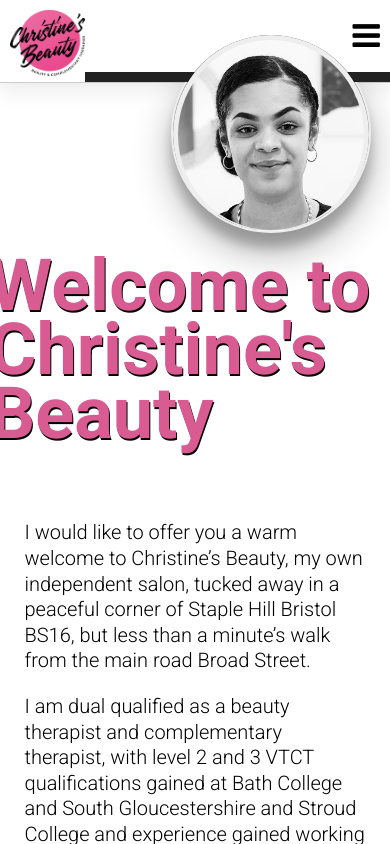
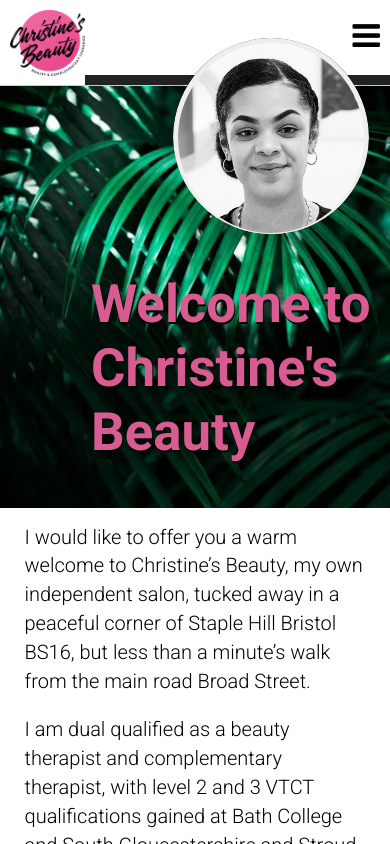
Before and after one commit to paulImperial/christinesbeauty, a Next.js app: page / in a window 390 px wide. Built offline with nearby package versions, Linux system fonts and the light colour scheme; no server answers.

Commit message:
add mobile hero

```diff
--- a/src/Theme/index.js
+++ b/src/Theme/index.js
@@ -29,7 +29,7 @@
 	height: 100vh;
 	text-rendering: optimizeLegibility;
 	transition: all 0.5s ease;
-	line-height: 1.6rem;
+	line-height: 1.8rem;
   }
 `;
 
--- a/src/components/Hero/Hero.styles.js
+++ b/src/components/Hero/Hero.styles.js
@@ -14,7 +14,8 @@
 	background-size: cover;
 	@media (max-width: 800px) {
 		height: 50vh;
-		background: none;
+		background: url('/images/leaf.jpg') no-repeat 100% 25%;
+		background-size: cover;
 	}
 `;
 
@@ -30,6 +31,9 @@
 	width: min-content;
 	bottom: 0;
 	right: 0;
+	@media (max-width: 800px) {
+		font-size: 2.2rem;
+	}
 `;
 
 export const TitleText = styled.h1`
```
Also changed, not shown: public/images/leaf.jpg (added).
